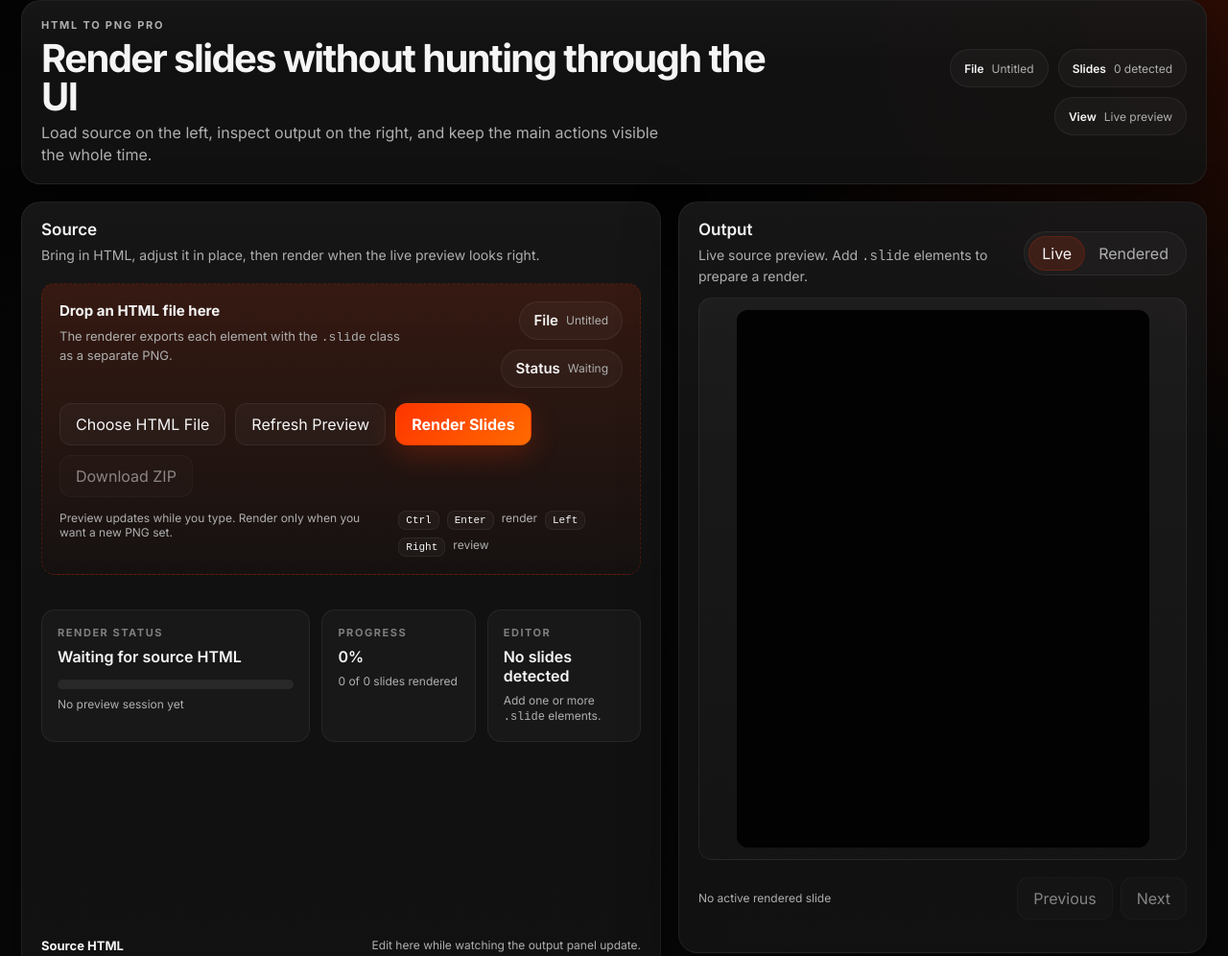
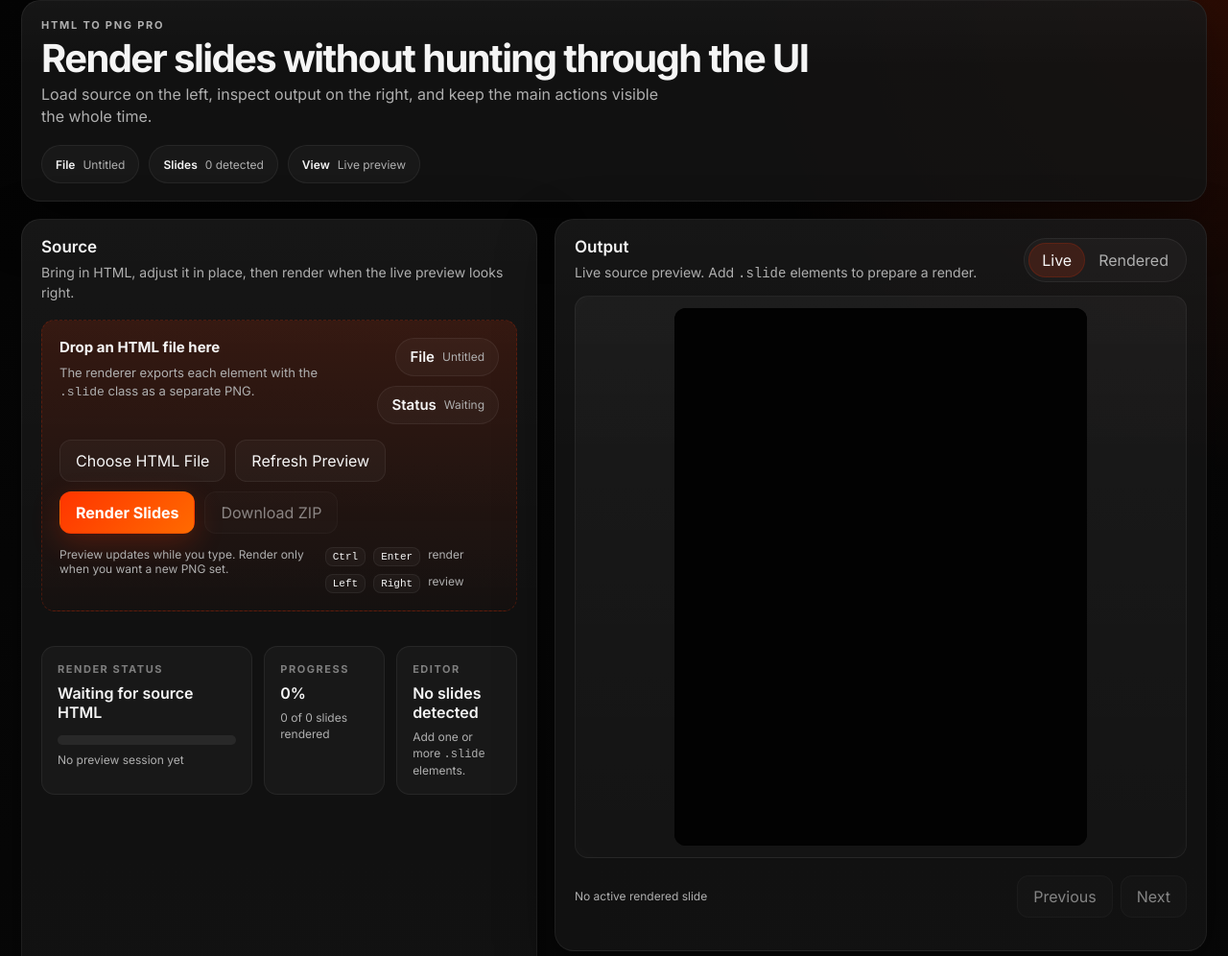
Before and after one commit to vishnureji/html-carousel-to-png, a website: page public/index.html in a window 1280 px wide. Shown: the part 22-1018 px from the top of the page at 96% size. Drawn offline with Linux system fonts and the light colour scheme.

Commit message:
layout break fix

```diff
--- a/public/index.html
+++ b/public/index.html
@@ -66,6 +66,7 @@ button {
   display: flex;
   align-items: center;
   justify-content: space-between;
+  flex-wrap: wrap;
   gap: 18px;
   margin-bottom: 18px;
   padding: 18px 20px;
@@ -111,6 +112,7 @@ button {
   gap: 10px;
   justify-content: flex-end;
   align-items: center;
+  min-width: 0;
 }
 
 .chip {
@@ -124,21 +126,27 @@ button {
   background: rgba(255, 255, 255, 0.03);
   color: var(--muted);
   font-size: 12px;
+  max-width: 100%;
+  white-space: nowrap;
+  overflow: hidden;
+  text-overflow: ellipsis;
 }
 
 .chip strong {
   color: var(--text);
   font-weight: 600;
+  flex: 0 0 auto;
 }
 
 .workspace {
   display: grid;
-  grid-template-columns: minmax(0, 1.15fr) minmax(380px, 0.95fr);
+  grid-template-columns: minmax(0, 1fr) minmax(0, 680px);
   gap: 18px;
   align-items: start;
 }
 
 .panel {
+  min-width: 0;
   border-radius: var(--radius-lg);
   background:
     linear-gradient(180deg, rgba(255, 255, 255, 0.02), transparent 34%),
@@ -148,6 +156,7 @@ button {
 }
 
 .sourcePane {
+  min-width: 0;
   display: grid;
   grid-template-rows: auto auto minmax(360px, 1fr);
 }
@@ -218,6 +227,7 @@ button {
   gap: 10px;
   flex-wrap: wrap;
   justify-content: flex-end;
+  min-width: 0;
 }
 
 .sourceActions {
@@ -340,6 +350,7 @@ kbd {
   display: grid;
   grid-template-rows: auto minmax(0, 1fr);
   min-height: 0;
+  min-width: 0;
 }
 
 .editorToolbar {
@@ -379,6 +390,7 @@ textarea:focus {
 }
 
 .outputPane {
+  min-width: 0;
   display: grid;
   grid-template-rows: auto auto auto;
   position: sticky;
@@ -388,16 +400,19 @@ textarea:focus {
 .outputTopbar {
   display: flex;
   justify-content: space-between;
+  flex-wrap: wrap;
   gap: 12px;
   align-items: center;
 }
 
 .tabRow {
   display: inline-flex;
+  flex-wrap: wrap;
   padding: 4px;
   border-radius: 999px;
   background: rgba(255, 255, 255, 0.03);
   border: 1px solid var(--border);
+  max-width: 100%;
 }
 
 .tab {
@@ -418,6 +433,7 @@ textarea:focus {
 
 .outputViewport {
   padding-top: 12px;
+  min-width: 0;
 }
 
 .viewportSurface {
@@ -476,20 +492,28 @@ iframe,
 .filmstripHeader {
   display: flex;
   justify-content: space-between;
+  flex-wrap: wrap;
   gap: 12px;
   align-items: center;
   margin-bottom: 14px;
+  min-width: 0;
 }
 
 .filmstripHeader p {
   margin: 0;
   color: var(--muted);
   font-size: 12px;
+  min-width: 0;
+  overflow: hidden;
+  text-overflow: ellipsis;
+  white-space: nowrap;
 }
 
 .reviewNav {
   display: flex;
   gap: 8px;
+  flex-wrap: wrap;
+  justify-content: flex-end;
 }
 
 .filmstrip {
@@ -497,10 +521,12 @@ iframe,
   gap: 10px;
   overflow-x: auto;
   padding-bottom: 2px;
+  max-width: 100%;
 }
 
 .thumb {
-  min-width: 98px;
+  min-width: 92px;
+  flex: 0 0 92px;
   padding: 8px;
   border-radius: 12px;
   border: 1px solid var(--border);
@@ -561,6 +587,10 @@ iframe,
 
   .topbarActions,
   .sourceMeta {
+    justify-content: flex-start;
+  }
+
+  .reviewNav {
     justify-content: flex-start;
   }
 
```
